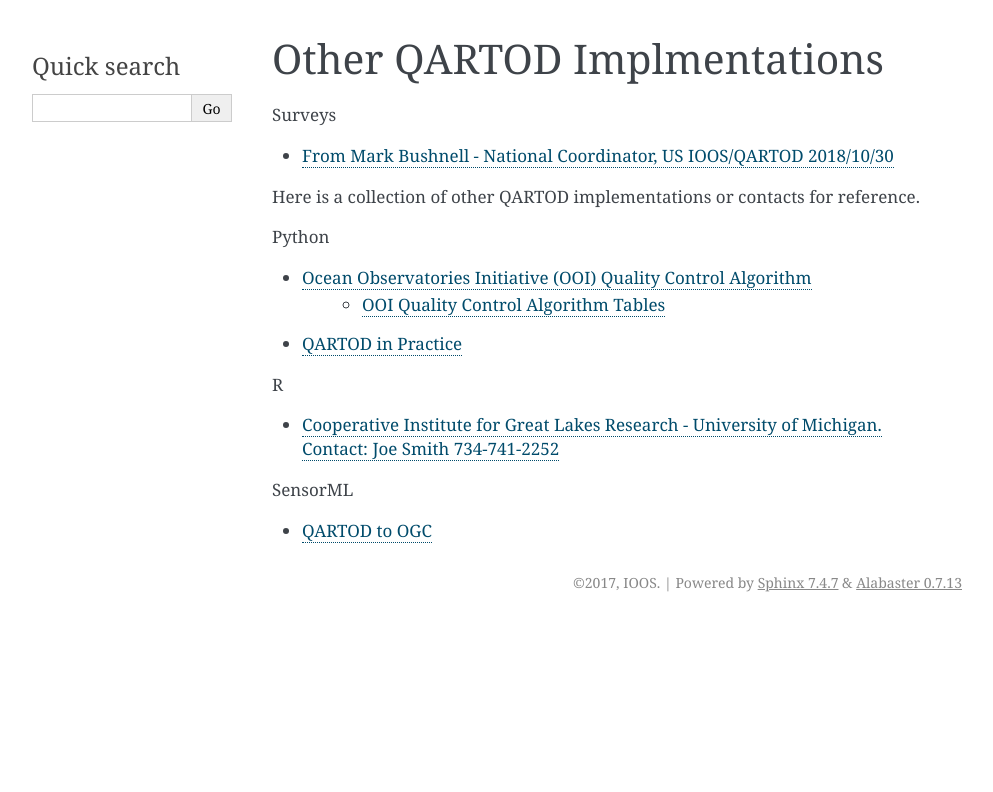
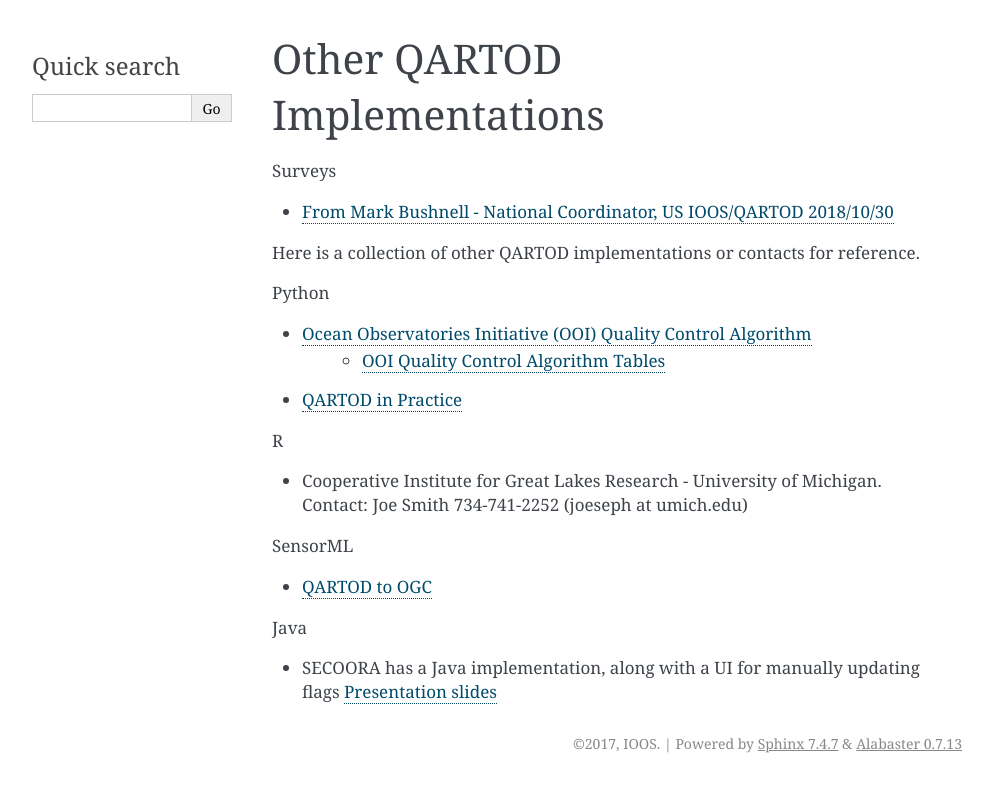
Before and after one commit to ioos/ioos_qc, a Sphinx documentation site: the page built from docs/source/other.rst, in a window 1280 px wide. Shown: the top 792 px of the page, without its empty margins (148-1141 px from the left). Built offline with Sphinx 7.4.7, drawn with Linux system fonts in a browser that asks for light colours.

Commit message:
update other implementations list

```diff
--- a/docs/source/index.rst
+++ b/docs/source/index.rst
@@ -21,6 +21,7 @@ observing systems.
    resources
    examples
    releases
+   other
 
 
 API documentation
--- a/docs/source/other.rst
+++ b/docs/source/other.rst
@@ -1,5 +1,5 @@
-Other QARTOD Implmentations
-===========================
+Other QARTOD Implementations
+============================
 
 Surveys
 
@@ -16,8 +16,12 @@ Python
 
 R
 
-- `Cooperative Institute for Great Lakes Research - University of Michigan. Contact: Joe Smith 734-741-2252 <joeseph@umich.edu>`_
+- Cooperative Institute for Great Lakes Research - University of Michigan. Contact: Joe Smith 734-741-2252 (joeseph at umich.edu)
 
 SensorML
 
 - `QARTOD to OGC <https://q2o.whoi.edu/node/89.html>`_
+
+Java
+
+- SECOORA has a Java implementation, along with a UI for manually updating flags `Presentation slides <http://secoora.org/wp-content/uploads/2018/06/03_Leonard-UNCW-Coastal-Ocean-Research-Monitoring-Program-.pdf>`_
```
